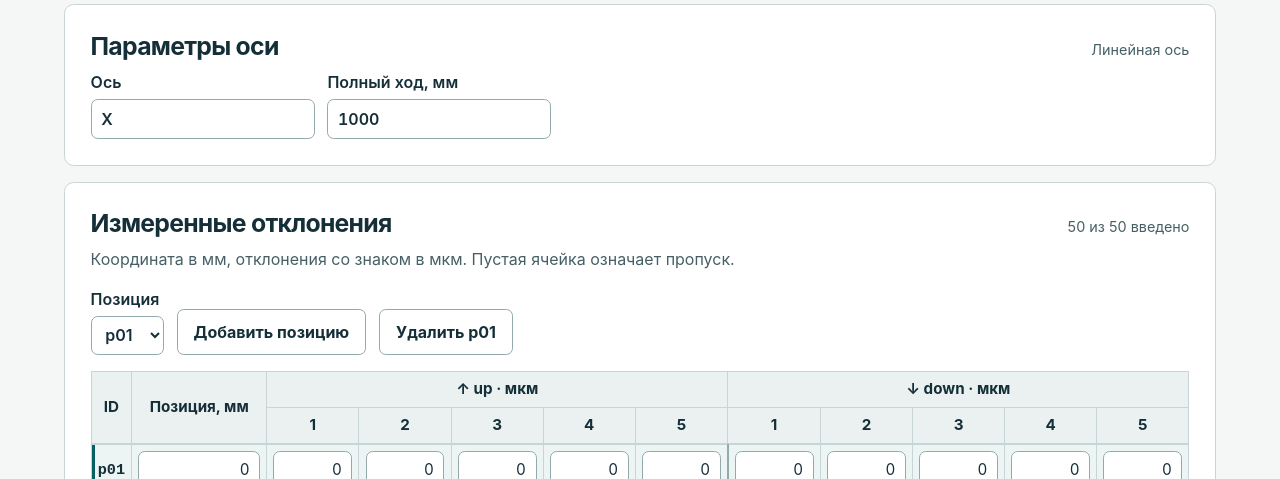
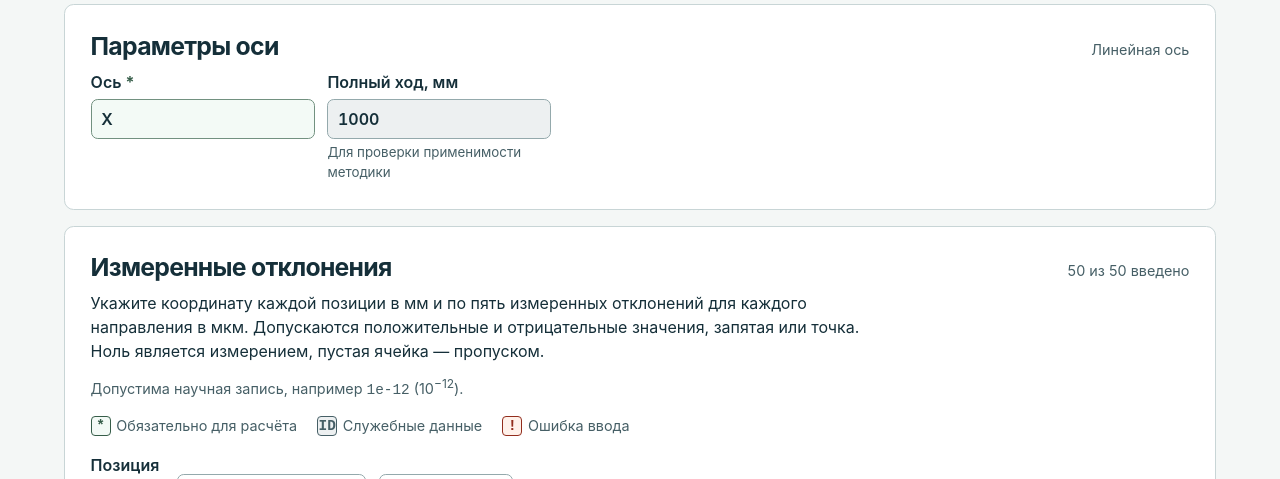
Before and after one commit to volkov43-beep/vsz-positioning-calculator, a React app: page / in a window 1280 px wide. Both pictures are taken after a click on the button "Загрузить пример T06". Shown: the part 321-800 px from the top of the page. Built offline with nearby package versions, Linux system fonts and the light colour scheme.

Commit message:
DEMO-10А: обозначить назначение полей измерений

```diff
--- a/src/web/Editor.tsx
+++ b/src/web/Editor.tsx
@@ -13,6 +13,7 @@ function MeasurementCell({ value, onValueChange, onKeyDown, ...props }: CellProp
   const before = useRef(value);
   return (
     <input
+      aria-required="true"
       {...props}
       value={value}
       onFocus={() => { before.current = value; }}
@@ -40,6 +41,7 @@ interface Props {
   remove: () => void;
   error?: Address;
   errorMessage?: string;
+  calculationIssue: boolean;
   check: () => void;
   run: () => void;
   stale: boolean;
@@ -55,6 +57,7 @@ export function Editor({
   remove,
   error,
   errorMessage,
+  calculationIssue,
   check,
   run,
   stale,
@@ -67,12 +70,15 @@ export function Editor({
     change({ ...inputs, positions: rows.map((row) => (row.positionId === id ? transform(row) : row)) });
   }
   function coordinate(row: PositionInput) {
+    const flagged = error?.positionId === row.positionId && error.field === "targetMm";
     return (
       <MeasurementCell
         id={fieldId(row.positionId, "targetMm")}
         aria-label={row.positionId + " координата, мм"}
         value={row.targetMm}
-        aria-invalid={error?.positionId === row.positionId && error.field === "targetMm"}
+        aria-invalid={flagged && !calculationIssue}
+        data-diagnostic={(flagged && calculationIssue) || undefined}
+        aria-describedby={flagged ? "issue-message" : undefined}
         placeholder="мм"
         onValueChange={(targetMm) => edit(row.positionId, (old) => ({ ...old, targetMm }))}
       />
@@ -108,9 +114,10 @@ export function Editor({
       <MeasurementCell
         aria-label={row.positionId + " " + d + " повтор " + repeat + ", мкм"}
         id={fieldId(row.positionId, "raw", d, repeat)}
-        aria-invalid={invalid}
+        aria-invalid={invalid && !calculationIssue}
+        data-diagnostic={(invalid && calculationIssue) || undefined}
         data-review-series={reviewSeries || undefined}
-        aria-describedby={reviewSeries ? "series-note" : invalid ? "issue" : undefined}
+        aria-describedby={reviewSeries ? "series-note" : invalid ? "issue-message" : undefined}
         type="text"
         autoComplete="off"
         spellCheck={false}
@@ -138,25 +145,36 @@ export function Editor({
         </div>
         <div className="form-row">
           <label>
-            Ось
+            <span>Ось <b className="required-mark" aria-hidden="true">*</b></span>
             <input
               id="axis"
+              aria-required="true"
+              aria-invalid={error?.field === "axis"}
+              aria-describedby={error?.field === "axis" ? "issue-message" : undefined}
               value={inputs.axis.name}
               onChange={(e) => change({ ...inputs, axis: { ...inputs.axis, name: e.target.value } })}
             />
           </label>
+          <div className="travel-field">
             <label>
               Полный ход, мм
               <input
                 id="fullTravelMm"
                 aria-invalid={travel.label === "не подтверждён"}
-              aria-describedby={travel.hint ? "travel-hint" : undefined}
+                aria-describedby={travel.hint ? "travel-purpose travel-hint" : "travel-purpose"}
                 value={inputs.axis.fullTravelMm ?? ""}
                 onChange={(e) => change({ ...inputs, axis: { ...inputs.axis, fullTravelMm: e.target.value } })}
               />
             </label>
+            <small id="travel-purpose">Для проверки применимости методики</small>
           </div>
-        {travel.hint && <p className="field-note" id="travel-hint">{travel.hint} Предварительный расчёт доступен при полном наборе наблюдений.</p>}
+        </div>
+        {travel.hint && (
+          <p className="hint" id="travel-hint">
+            {travel.label === "не подтверждён" && <><span aria-hidden="true">⚠ </span>{travel.hint} </>}
+            Предварительный расчёт доступен при полном наборе наблюдений.
+          </p>
+        )}
       </section>
       <section className="panel">
         <div className="section-title">
@@ -170,7 +188,14 @@ export function Editor({
             из {10 * rows.length} введено
           </span>
         </div>
-        <p className="muted">Координата в мм, отклонения со знаком в мкм. Пустая ячейка означает пропуск.</p>
+        <p className="entry-guide">Укажите координату каждой позиции в мм и по пять измеренных отклонений для каждого направления в мкм.
+          Допускаются положительные и отрицательные значения, запятая или точка. Ноль является измерением, пустая ячейка — пропуском.</p>
+        <p className="hint">Допустима научная запись, например <code>1e-12</code> (10<sup>−12</sup>).</p>
+        <ul className="field-key" aria-label="Обозначения полей">
+          <li><b className="key-required" aria-hidden="true">*</b> Обязательно для расчёта</li>
+          <li><b className="key-service" aria-hidden="true">ID</b> Служебные данные</li>
+          <li><b className="key-error" aria-hidden="true">!</b> Ошибка ввода</li>
+        </ul>
         <div className="tools">
           <label>
             Позиция
@@ -186,23 +211,24 @@ export function Editor({
           </button>
         </div>
         {error?.direction && error.repeat === undefined && (
-          <p id="series-note" className="field-note">Проверьте пять исходных наблюдений серии {diagnosticAddress(error)}.</p>
+          <p id="series-note" className="field-note"><span aria-hidden="true">⚠ </span>Проверьте пять исходных наблюдений серии {diagnosticAddress(error)}.</p>
         )}
         {mobile ? (
           p && (
             <div className="mobile-pos" key={p.positionId}>
               {error?.positionId === p.positionId && (
                 <p className="error">
-                  {diagnosticAddress(error)}{" "}
+                  <span aria-hidden="true">⚠ </span>{diagnosticAddress(error)}{" "}
                   · {errorMessage}
                 </p>
               )}
               <label>
-                Координата {p.positionId}, мм{coordinate(p)}
+                <span><span className="position-id">{p.positionId}</span> Координата, мм <b className="required-mark" aria-hidden="true">*</b></span>
+                {coordinate(p)}
               </label>
               {directions.map((d) => (
                 <fieldset key={d}>
-                  <legend>{directionText[d]} · отклонения, мкм</legend>
+                  <legend>{directionText[d]} · отклонения, мкм <b className="required-mark" aria-hidden="true">*</b></legend>
                   {p.observations[d].map((o) => (
                     <label key={o.repeat}>
                       Повтор {o.repeat}
@@ -220,10 +246,10 @@ export function Editor({
               <thead>
                 <tr>
                   <th rowSpan={2}>ID</th>
-                  <th rowSpan={2}>Позиция, мм</th>
+                  <th rowSpan={2}>Координата, мм <b className="required-mark" aria-hidden="true">*</b></th>
                   {directions.map((d) => (
                     <th key={d} scope="colgroup" colSpan={5}>
-                      {directionText[d]} · мкм
+                      {directionText[d]} · мкм <b className="required-mark" aria-hidden="true">*</b>
                     </th>
                   ))}
                 </tr>
@@ -241,7 +267,7 @@ export function Editor({
                 {rows.map((row) => (
                   <tr key={row.positionId} data-selected={row.positionId === selected}
                     onFocusCapture={() => select(row.positionId)}>
-                    <th scope="row">{row.positionId}</th>
+                    <th scope="row"><span className="position-id">{row.positionId}</span></th>
                     <td>{coordinate(row)}</td>
                     {directions.flatMap((d) =>
                       row.observations[d].map((o) => <td key={d + o.repeat}>{cell(row, d, o.repeat)}</td>),
--- a/src/web/main.tsx
+++ b/src/web/main.tsx
@@ -333,6 +333,7 @@ function App() {
                     remove={() => setConfirm("remove")}
                     error={issue?.field}
                     errorMessage={issue?.message}
+                    calculationIssue={issue?.category === "arithmetic"}
                     check={check}
                     run={run}
                     stale={stale}
@@ -342,7 +343,7 @@ function App() {
                     <h2>Проверка испытания</h2>
                     {issue && (
                       <div className="error" id="issue" role="alert">
-                        <strong>{issue.message}</strong>
+                        <strong id="issue-message"><span aria-hidden="true">⚠ </span>{issue.message}</strong>
                         <p className="issue-address">{diagnosticAddress(issue.field)}</p>
                         <button onClick={() => focusInput(issue.field)}>
                           {issue.field.direction && !issue.field.repeat ? "К серии измерений" : "К полю ввода"}
--- a/src/web/style.css
+++ b/src/web/style.css
@@ -75,7 +75,18 @@ label {
   gap: 0.3rem;
   font-weight: 600;
 }
-input[aria-invalid="true"] {
+input[aria-required="true"], .key-required {
+  background: #f3faf6;
+  border-color: #729180;
+}
+input:where([aria-required="true"]):placeholder-shown {
+  border-style: dashed;
+}
+input[data-diagnostic], input[data-review-series] {
+  background: #fff6e4;
+  border: 2px solid #9a611e;
+}
+input[aria-invalid="true"], .key-error {
   border: 2px solid #a73522;
   background: #fff1ea;
 }
@@ -367,9 +378,43 @@ h4 {
   flex-wrap: wrap;
   align-items: flex-end;
 }
-.form-row label {
+.form-row { align-items: flex-start; }
+.form-row > label, .travel-field {
   width: min(14rem, 100%);
 }
+.travel-field small { display: block; margin-top: 0.25rem; color: var(--muted); }
+.travel-field input:not([aria-invalid="true"]), .tools select, .position-id, .key-service {
+  background: #edf0f1;
+}
+.required-mark, .key-required { color: #365d49; }
+.position-id {
+  display: inline-block;
+  border-radius: 0.25rem;
+  padding: 0.12em 0.45em;
+  font-family: ui-monospace, monospace;
+}
+.entry-guide { margin: 0; max-width: 80ch; }
+.field-key {
+  display: flex;
+  flex-wrap: wrap;
+  list-style: none;
+  gap: 0.35rem 1.25rem;
+  padding: 0;
+  margin: 0.85rem 0;
+  color: var(--muted);
+  font-size: 0.9rem;
+}
+.field-key li { display: flex; align-items: center; gap: 0.35rem; }
+.field-key b {
+  display: inline-grid;
+  place-items: center;
+  min-width: 1.4em;
+  height: 1.4em;
+  border: 1px solid;
+  border-radius: 0.25rem;
+  font: bold 1em/1 ui-monospace, monospace;
+}
+.key-error { color: #922d1d; }
 .tools {
   margin: 1rem 0;
 }
@@ -404,7 +449,7 @@ h4 {
 }
 .matrix tr[data-selected="true"] { background: #edf5f4; }
 .matrix tr[data-selected="true"] th[scope="row"] { box-shadow: inset 3px 0 var(--teal); }
-input[data-review-series] { border-color: #ac4114; }
+
 .matrix input {
   min-width: 3.05rem;
   text-align: right;
```
Lines whose indentation alone changed are shown as unchanged.
